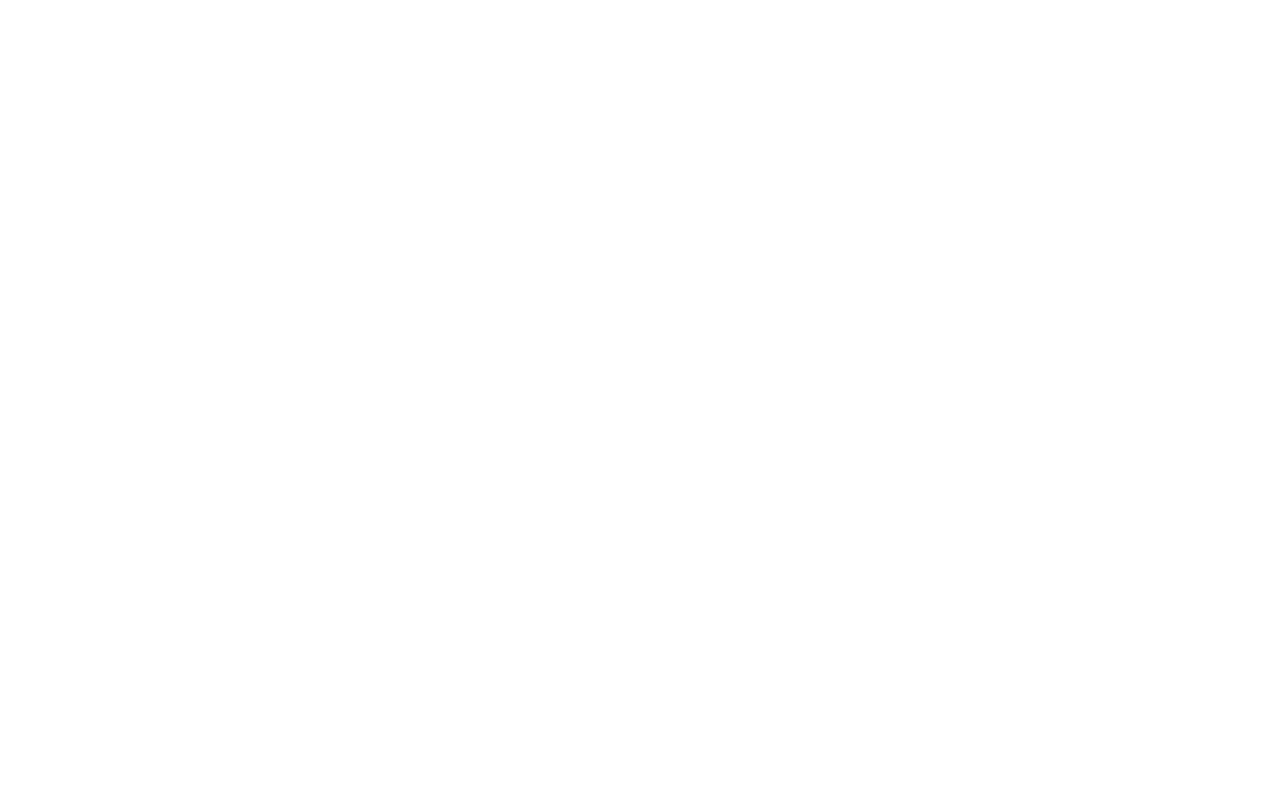
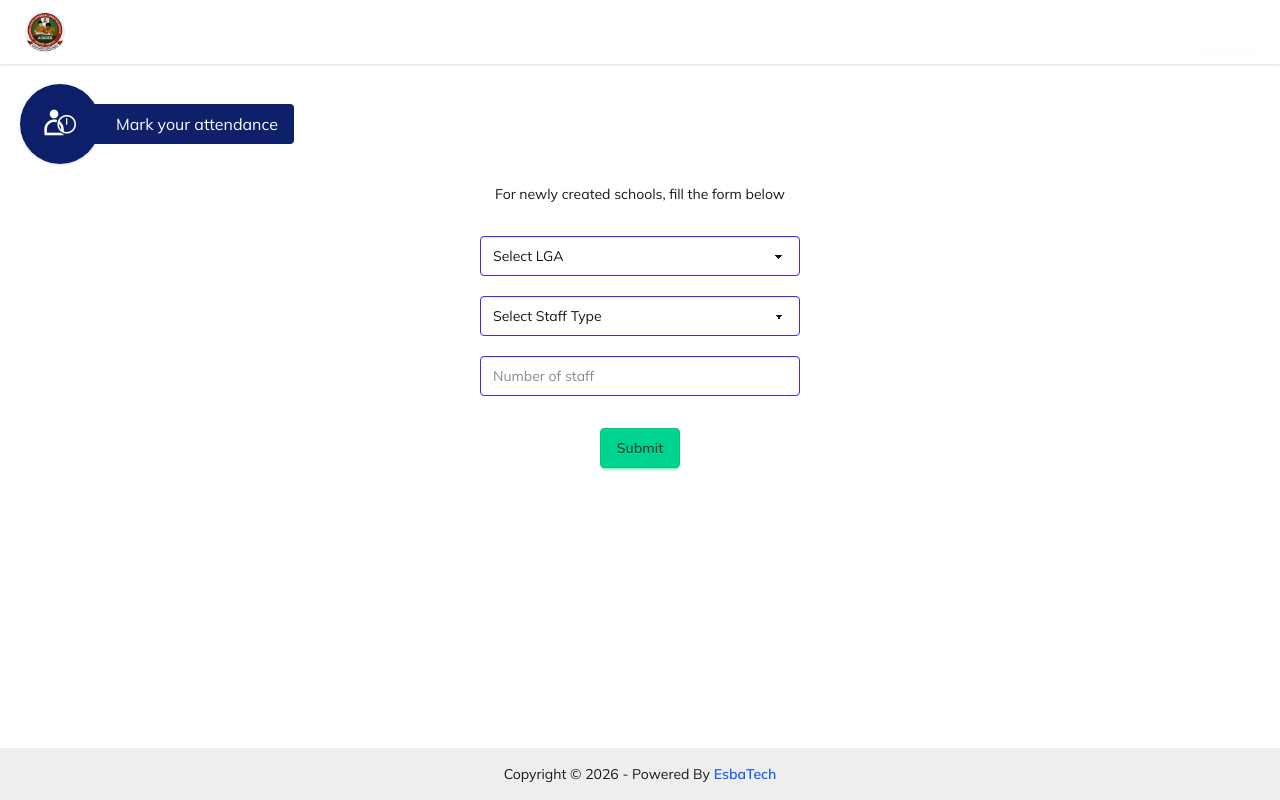
Before and after one commit to Samwise454/school_attendance, a React (Vite) app: page /newschool in a window 1280 px wide. Before the commit this address had no page. Built offline with nearby package versions, Linux system fonts and the light colour scheme.

Commit message:
Temporary update

```diff
--- a/src/App.jsx
+++ b/src/App.jsx
@@ -8,6 +8,7 @@
     import Formheader from './components/Formheader';
     import Done from './Done';
     import Footer from './components/Footer';
+    import Newschool from './Newschool';
 
     function App() {
       return (
@@ -18,6 +19,7 @@
           <Route path="/header" element={<Header />} />
           <Route path="/formheader" element={<Formheader />} />
           <Route path="/done" element={<Done />} />
+          <Route path="/newschool" element={<Newschool />} />
           <Route path="/footer" element={<Footer />} />
         </Routes>
       );
--- a/src/Form.jsx
+++ b/src/Form.jsx
@@ -1,4 +1,4 @@
-import React, { useState, useEffect, use } from 'react';
+import React, { useState, useEffect } from 'react';
 import Nav from './components/Nav';
 import Formheader from './components/Formheader';
 import axios from 'axios';
@@ -8,7 +8,6 @@
 
 const Form = () => {
     const navigate = useNavigate();
-    const [oldLogin, setOldLogin] = useState("check");
     const [startLogin, setStartLogin] = useState("false");
     const [toggleForm, setToggleForm] = useState("active");//form not showing which means, it's not Monday
     const [toggleLoader, setToggleLoader] = useState(true);
--- a/src/Home.jsx
+++ b/src/Home.jsx
@@ -1,5 +1,5 @@
 import React, { useState, useEffect } from 'react';
-import { useNavigate } from 'react-router';
+import { useNavigate, Link } from 'react-router';
 import Nav from './components/Nav';
 import Header from './components/Header';
 import axios from 'axios';
@@ -21,28 +21,43 @@
   });
   const [staffType, setStaffType] = useState("");
 
+  // const checkUserApi = "https://asubeb.esbatech.org/attendance/checkUser.php";
   const [user, setUser] = useState(localStorage.getItem("asubebTid"));
-  // const checkUserApi = "https://asubeb.esbatech.org/attendance/checkUser.php";
   const [schoolName, setSchoolName] = useState(localStorage.getItem("asubebAttSchool"));
   const [lga, setLga] = useState(localStorage.getItem("asubebAttLga"));
   const [staffTypeLocal, setStaffTypeLocal] = useState(localStorage.getItem("asubebAttStaffType"));
 
+  //!UN-COMMENT THIS CODE LATER
+  // useEffect(() => {
+  //     if (user !== null && schoolName !== null && lga !== null && staffTypeLocal !== null) {
+  //         navigate("/Form");
+  //     }
+  // }, [user, schoolName, lga, staffTypeLocal]);
+
+  // TEMPORARILY CLEANING LOCALSTORAGE
   useEffect(() => {
-      if (user !== null && schoolName !== null && lga !== null && staffTypeLocal !== null) {
-          navigate("/Form");
-      }
-  }, [user, schoolName, lga, staffTypeLocal]);
+    localStorage.removeItem("asubebTid");
+    localStorage.removeItem("asubebAttSchool");
+    localStorage.removeItem("asubebAttLga");
+    localStorage.removeItem("asubebAttStaffType");
+  }, [navigate]);
 
   const whichDay = new Date().getDay();//to check if it's Monday (1)
 
   useEffect(() => {
-    if (whichDay === 1) {
+    if (whichDay === 0) {
       setToggleForm(true);
     }
     else {
       setToggleForm(false);
     }
   }, [whichDay]);
+
+  //this code below should redirect user to the main site
+  // useEffect(() => {
+  //   const mainSite = "https://asubeb.esbatech.org";
+  //   window.location.href = mainSite;
+  // }), [];
 
   useEffect(() => {
     //this fetches schools matching selected lga
@@ -252,7 +267,7 @@
 
             <input type="number" id='numteacher' placeholder="Number of staff" onChange={handleInput} className="input input-primary mb-2" />
 
-            <div className="flex pb-30">
+            <div className="flex pb-8">
               {startLogin == "false" ?
                 <button className="btn btn-success mt-6">
                   Login
@@ -261,7 +276,7 @@
                 startLogin == "true" ?
                   <button className="btn btn-success mt-6">
                     <span className="loading loading-spinner"></span>
-                    Logging In...
+                    Pocessing...
                   </button>
                 :
                   startLogin == "lga" ?
@@ -309,6 +324,18 @@
                         </button>
               }
             </div>
+
+            <div className='pb-10 flex flex-row items-center justify-center'>
+              <p>
+                For
+                <Link to={"/Newschool"}>
+                  <button className="btn btn-primary mx-2">
+                    New Schools?
+                  </button>
+                </Link>
+                not on the list
+              </p>
+            </div>
           </form>
         :
           <div className='shadow-sm p-10 py-20 rounded-sm font-semibold bg-gray-100 m-2 mt-10 flex items-center justify-center'>
--- /dev/null
+++ b/src/Newschool.jsx
@@ -0,0 +1,210 @@
+import React, { useState, useEffect } from 'react';
+import Nav from './components/Nav';
+import Formheader from './components/Formheader';
+import axios from 'axios';
+import 'animate.css';
+import { useNavigate } from 'react-router';
+import Footer from './components/Footer';
+
+const Newschool = () => {
+    const navigate = useNavigate();
+    const [startLogin, setStartLogin] = useState(true);
+    const [toggleLoader, setToggleLoader] = useState(false);
+    const [toggleForm, setToggleForm] = useState("newform");//form not showing which means, it's not Monday
+    const [staffData, setStaffData] = useState([]);
+    const [staffType, setStaffType] = useState("");
+    const [uid, setUid] = useState({
+        schlname: "",
+        lga: "",
+        sctype: "",
+        sttype: "",
+        numteacher: ""
+    });
+
+    const [btnClass, setBtnClass] = useState('');
+    const [btnNote, setBtnNote] = useState('Submit');
+
+    const checkSchool = "https://asubeb.esbatech.org/attendance/checkSchool.php";
+
+    // //let's check whether the schoolname provided is in the table, if yes, redirect to form
+    // useEffect(() => {
+    //     const checkUser = async () => {
+    //         try {
+    //             const response = await axios.post(checkSchool, JSON.stringify(tid));
+    //             if (response.status === 200) {
+
+    //             }
+    //         } catch (err) {
+    //             console.log(err)
+    //         }
+    //     }
+    //     checkUser();
+    // }, []);
+
+    const handleInput = (e) => {
+        let id = e.target.id;
+        let val = e.target.value;
+
+        setUid({...uid, [id]: val});
+
+        if (id === "sttype") {
+        setStaffType(val);
+        }
+    }
+
+    const handleGetNewSchool = (e) => {
+        e.preventDefault();
+
+
+    }
+
+    const submitAttendance = (e) => {
+        e.preventDefault();
+        setStartLogin(false);
+        const handleBtn = (btnnote, btnclass) => {
+
+        }
+
+        // if (uid.lga === "") {
+        //     setStartLogin("lga");
+        //     setTimeout(() => {
+        //         setStartLogin("false");
+        //     }, 3000);
+        // }
+        // else if (uid.sttype === "") {
+        //     setStartLogin("sttype");
+        //     setTimeout(() => {
+        //         setStartLogin("false");
+        //     }, 3000);
+        // }
+        // else if (uid.sttype === "tutorial" && uid.sctype === "") {
+        //     setStartLogin("tut"); //for tutorial staff
+        //     setTimeout(() => {
+        //         setStartLogin("false");
+        //     }, 3000);
+        // }
+        // else if (uid.sttype === "tutorial" && uid.schlname === "") {
+        //     setStartLogin("schl"); //for tutorial staff
+        //     setTimeout(() => {
+        //         setStartLogin("false");
+        //     }, 3000);
+        // }
+        // else if (uid.sttype === "nontutorial" && uid.schlname === "") {
+        //     setStartLogin("schl2"); //for nontutorial staff
+        //     setTimeout(() => {
+        //         setStartLogin("false");
+        //     }, 3000);
+        // }
+        // else if (uid.numteacher === "") {
+        //     setStartLogin("staff");
+        //     setTimeout(() => {
+        //         setStartLogin("false");
+        //     }, 3000);
+        // }
+        // else if (uid.numteacher > 200) {
+        //     setStartLogin("numstaff"); //for nontutorial staff
+        //     setTimeout(() => {
+        //         setStartLogin("false");
+        //     }, 3000);
+        // }
+    }
+
+  return (
+    <div className='relative flex flex-col min-h-screen'>
+        <Nav />
+
+            {toggleLoader === true ?
+                <div className='fixed top-0 left-0 bg-white w-full h-screen z-1 flex items-center justify-center'>
+                    <div className="loader"></div>
+                </div>
+            :
+                ""
+            }
+
+            <div className='relative grow'>
+                <section className='flex'>
+                    <img src="logo1.jpeg" alt="Image" className='w-20 h-auto ml-5 mt-5 mb-5 rounded-full shadow-sm'/>
+                    <aside className='mt-10'>
+                        <Formheader/>
+                    </aside>
+                </section>
+
+                <h1 className='text-center text-sm'>For newly created schools, fill the form below</h1>
+
+                {toggleForm === "newform" ?
+                    <form action="#" className='text-sm mt-8 mx-10 flex flex-col items-center justify-center' onSubmit={handleGetNewSchool}>
+                        <select defaultValue="Select LGA" onChange={handleInput} id='lga' className="select select-primary mb-5">
+                            <option disabled={true}>Select LGA</option>
+                            <option value="Aguata">Aguata</option>
+                            <option value="Anaocha">Anaocha</option>
+                            <option value="Anambra East">Anambra East</option>
+                            <option value="Anambra West">Anambra West</option>
+                            <option value="Ayamelum">Ayamelum</option>
+                            <option value="Awka North">Awka North</option>
+                            <option value="Awka South">Awka South</option>
+                            <option value="Dunukofia">Dunukofia</option>
+                            <option value="Ekwusigo">Ekwusigo</option>
+                            <option value="Idemili North">Idemili North</option>
+                            <option value="Idemili South">Idemili South</option>
+                            <option value="Ihiala">Ihiala</option>
+                            <option value="Njikoka">Njikoka</option>
+                            <option value="Nnewi North">Nnewi North</option>
+                            <option value="Nnewi South">Nnewi South</option>
+                            <option value="Ogbaru">Ogbaru</option>
+                            <option value="Onitsha North">Onitsha North</option>
+                            <option value="Onitsha South">Onitsha South</option>
+                            <option value="Orumba North">Orumba North</option>
+                            <option value="Orumba South">Orumba South</option>
+                            <option value="Oyi">Oyi</option>
+                        </select>
+
+                        <select defaultValue="Select Staff Type" onChange={handleInput} id='sttype' className="select select-primary mb-5">
+                            <option disabled={true}>Select Staff Type</option>
+                            <option value="tutorial">Tutorial</option>
+                            <option value="nontutorial">Non Tutorial</option>
+                        </select>
+
+                        {staffType === "tutorial" ?
+                            <div>
+                                <select defaultValue="Select School Type" onChange={handleInput} id='sctype' className="select select-primary mb-5">
+                                    <option disabled={true}>Select School Type</option>
+                                    <option value="PP">Public Public</option>
+                                    <option value="PM">Public Mission</option>
+                                </select>
+
+                                <input type="text" placeholder='School name' id='schlname' className="input input-primary mb-5" />
+                            </div>
+                        :
+                            staffType === "nontutorial" ?
+                                <input type="text" placeholder='LGEA name' id='schlname' className="input input-primary mb-5" />
+                            :
+                                ""
+                        }
+
+                        <input type="number" id='numteacher' placeholder="Number of staff" onChange={handleInput} className="input input-primary mb-2" />
+
+                        <div className='flex pb-8'>
+                            {startLogin == true ?
+                                <button className="btn btn-success mt-6">
+                                    {btnNote}
+                                </button>
+                            :
+                                <button className="btn btn-success mt-6">
+                                    <span className="loading loading-spinner"></span>
+                                    Processing...
+                                </button>
+                            }
+                        </div>
+                    </form>
+                :
+                    <form action="#" className='text-sm mt-8 mx-10 flex flex-col items-center justify-center' onSubmit={submitAttendance}>
+
+                    </form>
+                }
+            </div>
+        <Footer />
+    </div>
+  )
+}
+
+export default Newschool
```
